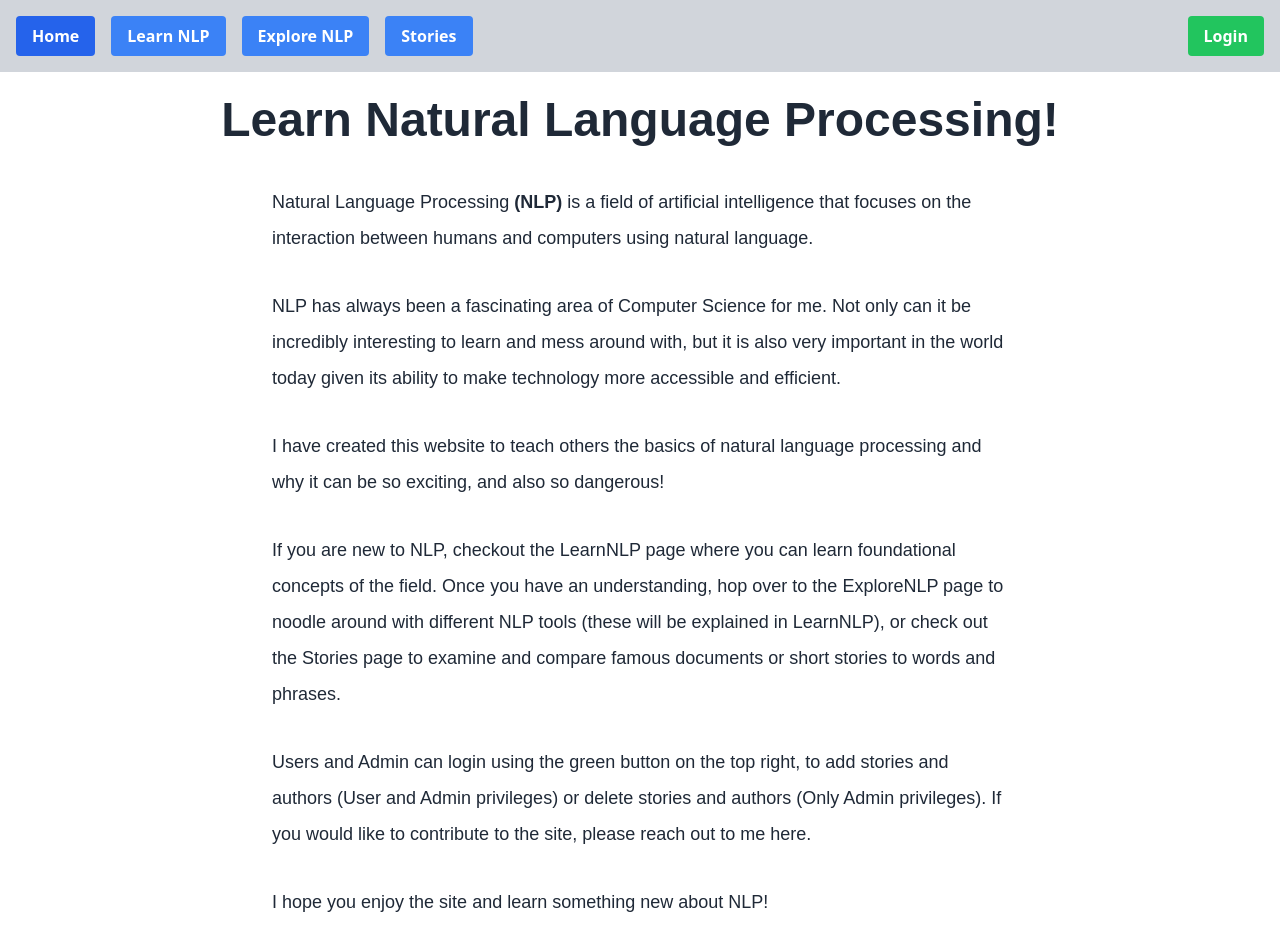
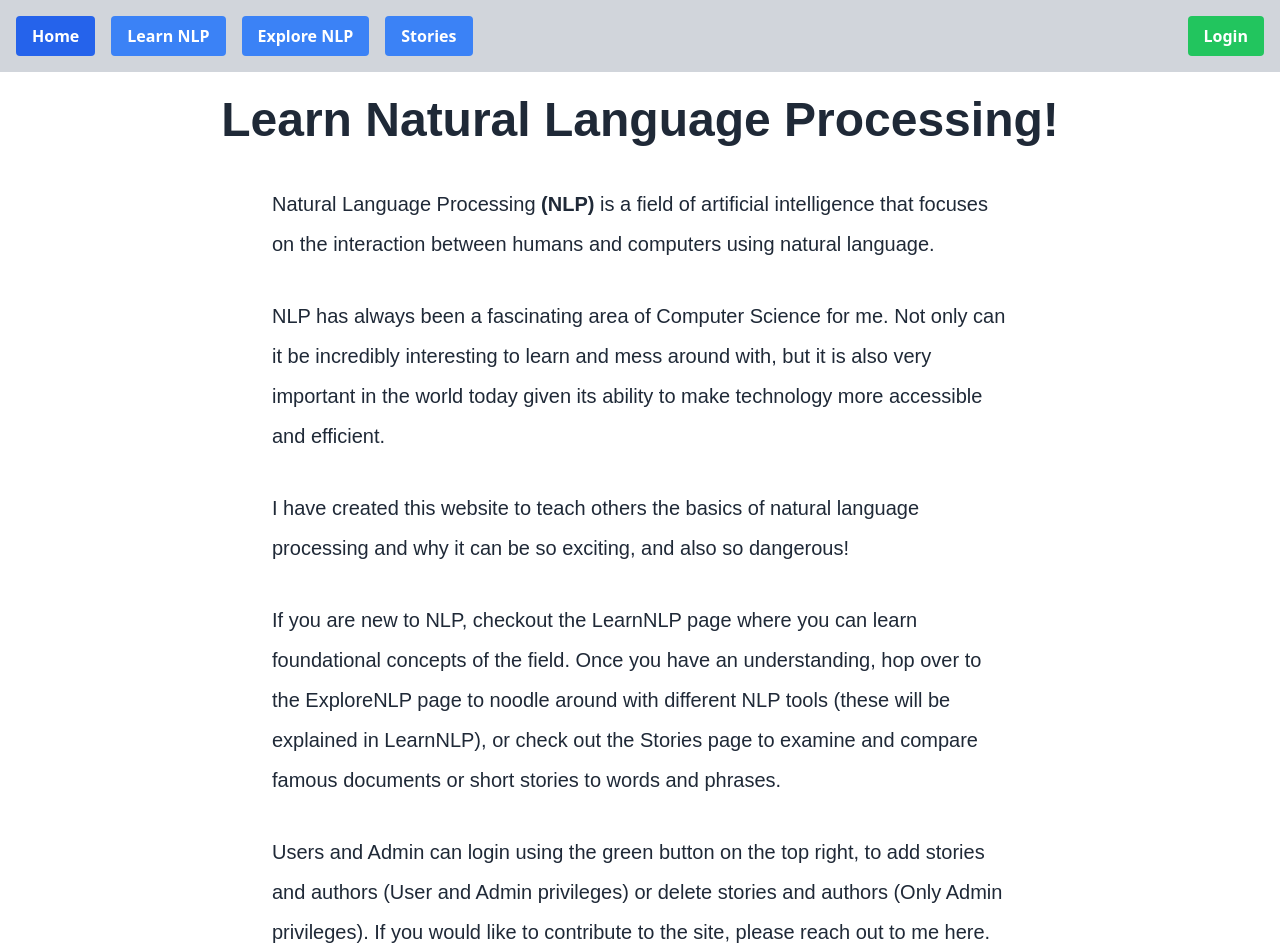
Before and after one commit to jiekeller/Dev10Capstone, a React (Vite) app in the folder learn_nlp_server/: page / in a window 1280 px wide. Shown: the top 952 px of the page. Built offline with nearby package versions, Linux system fonts and the light colour scheme.

Commit message:
clarification bubble added!

```diff
--- a/learn_nlp_server/src/views/ExploreNLP.jsx
+++ b/learn_nlp_server/src/views/ExploreNLP.jsx
@@ -137,6 +137,8 @@ export default function ExploreNLP() {
 
     const [visibleComponent, setVisibleComponent] = useState('ComponentA');
 
+    const [visibleClarification, setVisibleClarification] = useState('ComponentA');
+
 
 
 
@@ -265,12 +267,35 @@ export default function ExploreNLP() {
         }
     }
 
+    function handleClarification() {
+        const currentComponent = visibleComponent;
+        if (currentComponent === 'ComponentA') {
+            alert('This tool calculates the similarity between two words. Enter two words and click "Compare" to see the result.');
+        } else if (currentComponent === 'ComponentB') {
+            alert('This tool finds the N closest words to a given word. Enter a word and the number of closest words to find, then click "Examine" to see the result.');
+        }
+        else if (currentComponent === 'ComponentC') {
+            alert('This tool analyzes the sentiment of a sentence. Enter a sentence and click "Analyze" to see the result.');
+        }
+        else if (currentComponent === 'ComponentD') {
+            alert('This tool recognizes named entities in a sentence. Enter a sentence and click "Recognize" to see the result.');
+        }
+    }
+
 
     return (
         <div className="text-center">
             <h1 className="text-5xl p-6">
                 Let's Explore some NLP Tools!
             </h1>
+            <section className="fixed top-10 left-1 flex flex-col mt-10">
+                <img
+                    src='src\assets\clarification.png'
+                    alt="Word Vectorization"
+                    onClick={() => handleClarification()}
+                    style={{ display: 'block', maxWidth: '8%' }}
+                />
+            </section>
             <div className="flex space-x-6 justify-center">
                 <button className="btn bg-blue-900 text-white font-semibold py-2 px-4 rounded hover:bg-blue-700 transition duration-300 btn-sm"
                     onClick={() => setVisibleComponent('ComponentA')}>
--- a/learn_nlp_server/src/views/Landing.jsx
+++ b/learn_nlp_server/src/views/Landing.jsx
@@ -24,7 +24,7 @@ function Landing() {
     Learn Natural Language Processing!
   </h1>
   <p
-    className="text-lg p-4"
+    className="text-xl p-4"
     style={{
       textAlign: 'left',
       fontFamily: 'Arial, sans-serif',
@@ -36,7 +36,7 @@ function Landing() {
     Natural Language Processing <strong>(NLP)</strong> is a field of artificial intelligence that focuses on the interaction between humans and computers using natural language.
   </p>
   <p
-    className="text-lg p-4"
+    className="text-xl p-4"
     style={{
       textAlign: 'left',
       fontFamily: 'Arial, sans-serif',
@@ -48,7 +48,7 @@ function Landing() {
     NLP has always been a fascinating area of Computer Science for me. Not only can it be incredibly interesting to learn and mess around with, but it is also very important in the world today given its ability to make technology more accessible and efficient.
   </p>
   <p
-    className="text-lg p-4"
+    className="text-xl p-4"
     style={{
       textAlign: 'left',
       fontFamily: 'Arial, sans-serif',
@@ -60,7 +60,7 @@ function Landing() {
     I have created this website to teach others the basics of natural language processing and why it can be so exciting, and also so dangerous!
   </p>
   <p
-    className="text-lg p-4"
+    className="text-xl p-4"
     style={{
       textAlign: 'left',
       fontFamily: 'Arial, sans-serif',
@@ -72,7 +72,7 @@ function Landing() {
     If you are new to NLP, checkout the LearnNLP page where you can learn foundational concepts of the field. Once you have an understanding, hop over to the ExploreNLP page to noodle around with different NLP tools (these will be explained in LearnNLP), or check out the Stories page to examine and compare famous documents or short stories to words and phrases.
   </p>
   <p
-    className="text-lg p-4"
+    className="text-xl p-4"
     style={{
       textAlign: 'left',
       fontFamily: 'Arial, sans-serif',
@@ -84,7 +84,7 @@ function Landing() {
     Users and Admin can login using the green button on the top right, to add stories and authors (User and Admin privileges) or delete stories and authors (Only Admin privileges). If you would like to contribute to the site, please reach out to me <a href="mailto:">here</a>.
   </p>
   <p
-    className="text-lg p-4"
+    className="text-xl p-4"
     style={{
       textAlign: 'left',
       fontFamily: 'Arial, sans-serif',
```
Also changed, not shown: learn_nlp_server/src/assets/clarification.png (added).
